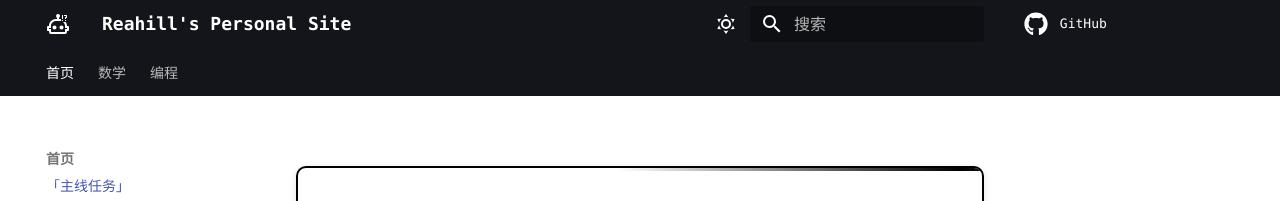
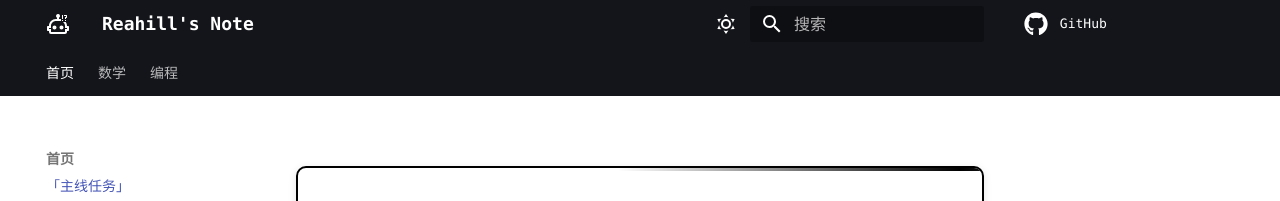
Before and after one commit to Reahill/reahill.github.io, an MkDocs documentation site: the page built from docs/index.md, in a window 1280 px wide. Shown: the top 201 px of the page. Built offline with MkDocs 1.6.1 and Material for MkDocs 9.7.7, drawn with Linux system fonts in a browser that asks for light colours; some web fonts are replaced; comment, search, counter and statistics services are not loaded.

Commit message:
Update mkdocs.yml

```diff
--- a/mkdocs.yml
+++ b/mkdocs.yml
@@ -1,4 +1,4 @@
-site_name: Reahill's Personal Site
+site_name: Reahill's Note
 site_description: Reahill的大脑外置。
 site_author: Reahill
 site_url: https://reahill.github.io
```
